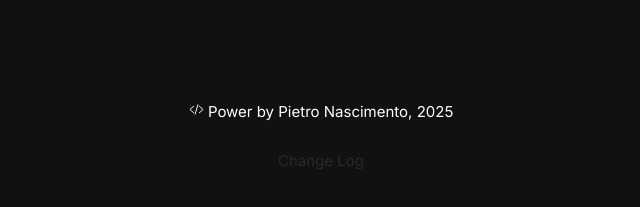
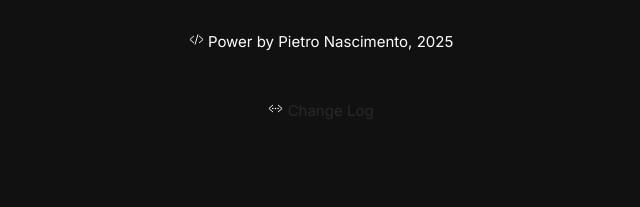
Before and after one commit to pietropn/project-, a plain HTML site: page initial/index.html in a window 1280 px wide. Shown: the part 717-924 px from the top of the page, without its empty margins (319-959 px from the left). After the commit the page ends 887 px from the top, so only its background shows below. Drawn offline with nearby package versions, Linux system fonts and the light colour scheme.

Commit message:
updt changelog

```diff
--- a/initial/assets/style.css
+++ b/initial/assets/style.css
@@ -95,7 +95,6 @@ ul li a:hover{
 }
 
 footer{
-    padding: 70px 0;
     text-align: center;
     font-size: 15px;
 
@@ -107,7 +106,7 @@ footer a{
 }
 
 footer p{
-    padding: 30px;
+    padding: 50px;
     text-decoration: none;
     color: rgba(255, 255, 255, 0.1);
 }
--- a/initial/index.html
+++ b/initial/index.html
@@ -30,9 +30,9 @@
         </div>
     </div>
     <footer>
-        <ion-icon name="code-slash-outline"></ion-icon> Power by <a href="https://github.com/pietropn">Pietro Nascimento</a>, 2025
+        <ion-icon name="code-slash-outline"></ion-icon> Power by <a class="name" href="https://github.com/pietropn">Pietro Nascimento</a>, 2025
 
-        <a href="../changelog/log.html"><p>Change Log</p></a>
+        <a class="change-log" href="../changelog/log.html"><p><ion-icon name="code-working-outline"></ion-icon>  Change Log</p></a>
     </footer>
     <script type="module" src="https://unpkg.com/ionicons@7.1.0/dist/ionicons/ionicons.esm.js"></script>
     <script nomodule src="https://unpkg.com/ionicons@7.1.0/dist/ionicons/ionicons.js"></script>
```
Also changed, not shown: others/assets/css/style.css (+2 -5 lines), others/stay.html (+1 -1 lines).
